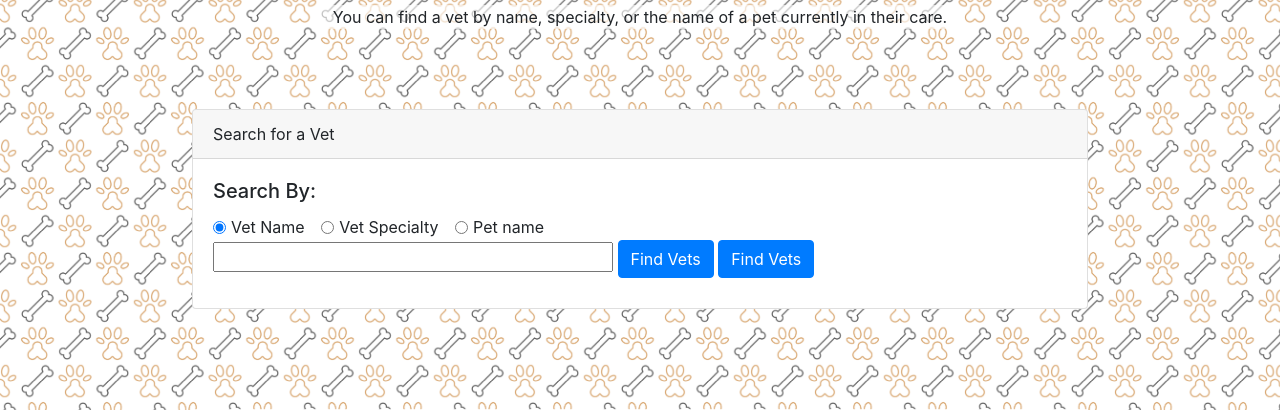
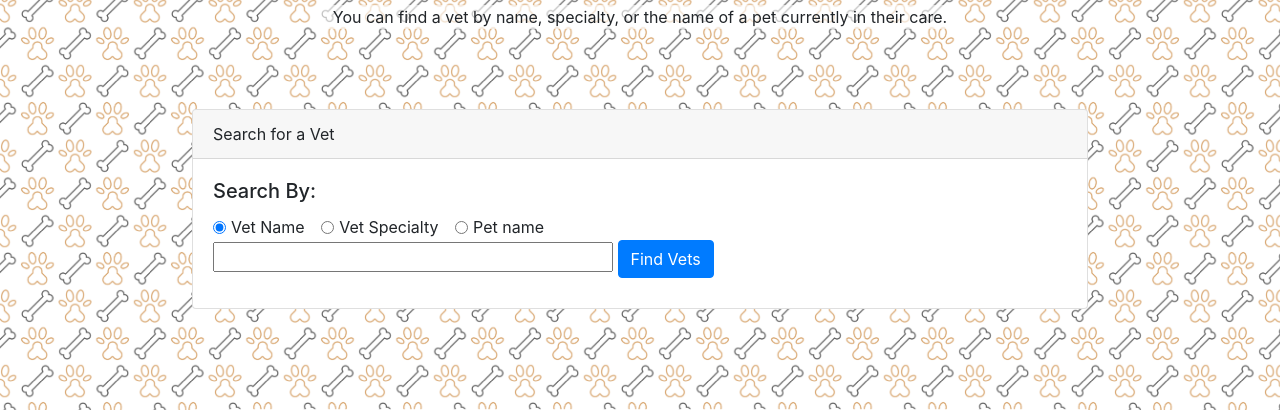
Before and after one commit to morrimeg/CS340_Project, a Flask app: page /vets.html in a window 1280 px wide. Shown: the part 369-779 px from the top of the page. Run offline with Flask 2, Linux system fonts and the light colour scheme; data comes from the database, SQL or seed files in the repository; data that the repository does not hold is empty; some libraries are stand-ins or nearby versions.

Commit message:
Remove duplicate Find Vets button

```diff
--- a/hello_world_pets_website/templates/vets.html
+++ b/hello_world_pets_website/templates/vets.html
@@ -105,7 +105,7 @@
   			</div>
 
   			<div>
-  				<input type="text" style="width: 400px;">				<button type="submit" class="btn btn-primary">Find Vets</button>
+                <input type="text" style="width: 400px;">
   				<button type="submit" class="btn btn-primary">Find Vets</button>
   			</div>
     	</fieldset>
```
